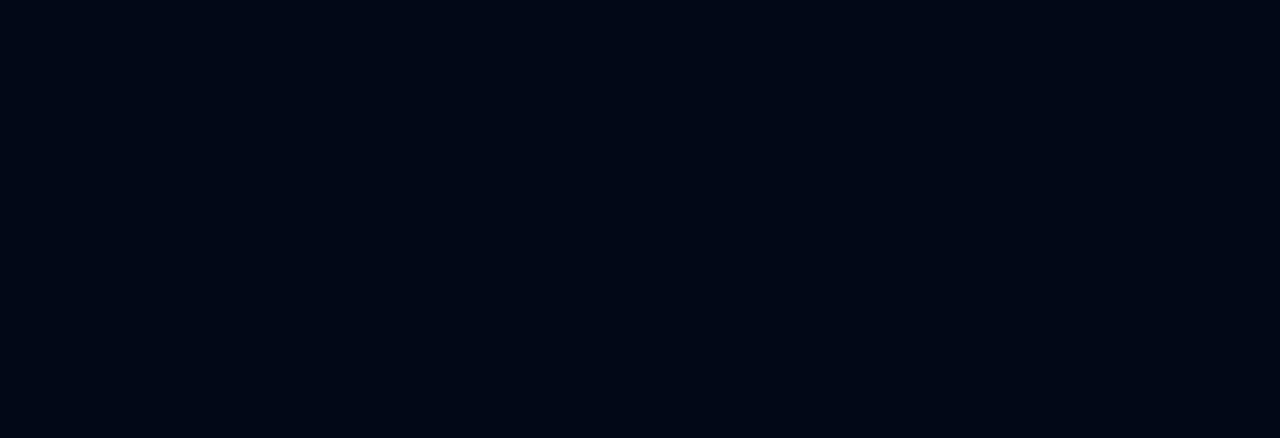
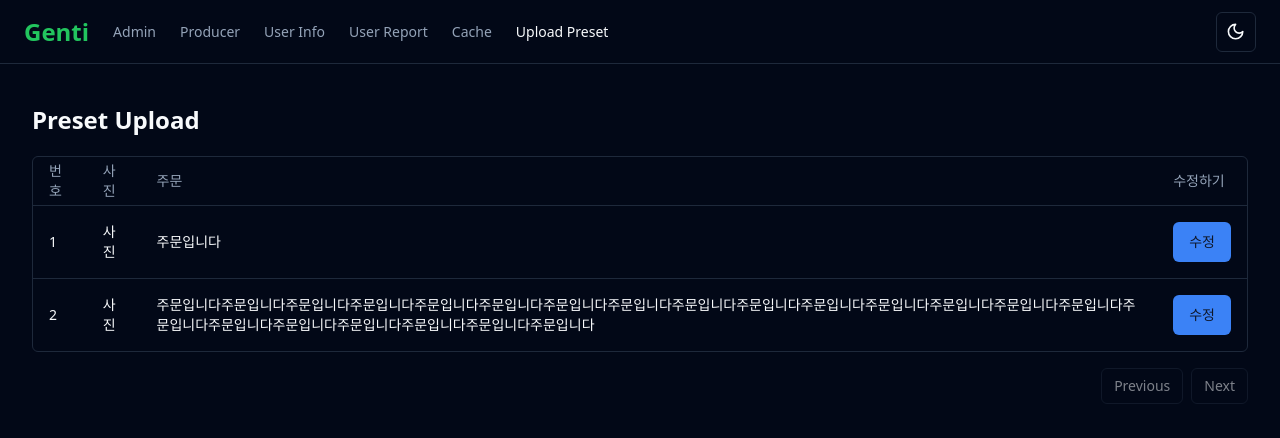
Before and after one commit to Genti2024/Genti-Admin, a React (Vite) app: page /upload/preset in a window 1280 px wide. Before the commit this address had no page. Shown: the top 438 px of the page. Built offline with nearby package versions, Linux system fonts and the light colour scheme.

Commit message:
mod:photo/order upload deleted,  preset upload껍데기  개발

```diff
--- a/src/components/Header.tsx
+++ b/src/components/Header.tsx
@@ -11,8 +11,7 @@ const headerConfig = [
   { to: '/user/info', label: 'User Info' },
   { to: '/user/report', label: 'User Report' },
   { to: '/cache', label: 'Cache' },
-  { to: '/upload/photo', label: 'Upload Photo' },
-  { to: '/upload/order', label: 'Upload Order&Photo' },
+  { to: '/upload/preset', label: 'Upload Preset' },
 ]
 const Header = () => {
   const location = useLocation().pathname
--- /dev/null
+++ b/src/components/preset-upload/columns.tsx
@@ -0,0 +1,19 @@
+import { ColumnDef } from '@tanstack/react-table'
+
+import { Button } from '@/components/ui/button'
+import { Preset } from '@/types/preset'
+
+export const presetUploadColumns: ColumnDef<Preset>[] = [
+  { accessorKey: 'id', header: '번호', minSize: 50, maxSize: 200, size: 100 },
+  { accessorKey: 'picture', header: '사진', minSize: 50, maxSize: 200, size: 100 },
+  { accessorKey: 'order', header: '주문', minSize: 50, maxSize: 200, size: 100 },
+  {
+    id: 'editOrder',
+    header: '수정하기',
+    cell: () => (
+      <Button variant="default" size="default" onClick={() => {}}>
+        수정
+      </Button>
+    ),
+  },
+]
--- /dev/null
+++ b/src/components/preset-upload/data-table.tsx
@@ -0,0 +1,70 @@
+import { ColumnDef, flexRender, getCoreRowModel, getPaginationRowModel, useReactTable } from '@tanstack/react-table'
+
+import { Button } from '@/components/ui/button'
+import { Table, TableBody, TableCell, TableHead, TableHeader, TableRow } from '@/components/ui/table'
+
+interface DataTableProps<TData, TValue> {
+  columns: ColumnDef<TData, TValue>[]
+  data: TData[]
+}
+
+export function DataTable<TData, TValue>({ columns, data }: DataTableProps<TData, TValue>) {
+  const table = useReactTable({
+    data,
+    columns,
+    getCoreRowModel: getCoreRowModel(),
+    getPaginationRowModel: getPaginationRowModel(),
+    defaultColumn: {
+      size: 50, //starting column size
+      minSize: 50, //enforced during column resizing
+      maxSize: 200, //enforced during column resizing
+    },
+  })
+
+  return (
+    <div>
+      <div className="border rounded-md">
+        <Table>
+          <TableHeader>
+            {table.getHeaderGroups().map(headerGroup => (
+              <TableRow key={headerGroup.id}>
+                {headerGroup.headers.map(header => {
+                  return (
+                    <TableHead key={header.id}>
+                      {header.isPlaceholder ? null : flexRender(header.column.columnDef.header, header.getContext())}
+                    </TableHead>
+                  )
+                })}
+              </TableRow>
+            ))}
+          </TableHeader>
+          <TableBody>
+            {table.getRowModel().rows?.length ? (
+              table.getRowModel().rows.map(row => (
+                <TableRow key={row.id} data-state={row.getIsSelected() && 'selected'}>
+                  {row.getVisibleCells().map(cell => (
+                    <TableCell key={cell.id}>{flexRender(cell.column.columnDef.cell, cell.getContext())}</TableCell>
+                  ))}
+                </TableRow>
+              ))
+            ) : (
+              <TableRow>
+                <TableCell colSpan={columns.length} className="h-24 text-center">
+                  No results.
+                </TableCell>
+              </TableRow>
+            )}
+          </TableBody>
+        </Table>
+      </div>
+      <div className="flex items-center justify-end py-4 space-x-2">
+        <Button variant="outline" size="sm" onClick={() => table.previousPage()} disabled={!table.getCanPreviousPage()}>
+          Previous
+        </Button>
+        <Button variant="outline" size="sm" onClick={() => table.nextPage()} disabled={!table.getCanNextPage()}>
+          Next
+        </Button>
+      </div>
+    </div>
+  )
+}
--- /dev/null
+++ b/src/lib/mocks/preset.ts
@@ -0,0 +1,11 @@
+import { Preset } from '@/types/preset'
+
+export const preset: Preset[] = [
+  { id: 1, picture: '사진', order: '주문입니다' },
+  {
+    id: 2,
+    picture: '사진',
+    order:
+      '주문입니다주문입니다주문입니다주문입니다주문입니다주문입니다주문입니다주문입니다주문입니다주문입니다주문입니다주문입니다주문입니다주문입니다주문입니다주문입니다주문입니다주문입니다주문입니다주문입니다주문입니다주문입니다',
+  },
+]
--- a/src/pages/OrderUploadPage.tsx
+++ /dev/null
@@ -1,5 +0,0 @@
-const OrderUploadPage = () => {
-  return <div>OrderUploadPage</div>
-}
-
-export default OrderUploadPage
--- a/src/pages/PhotoUploadPage.tsx
+++ /dev/null
@@ -1,5 +0,0 @@
-const PhotoUploadPage = () => {
-  return <div>PhotoUploadPage</div>
-}
-
-export default PhotoUploadPage
--- /dev/null
+++ b/src/pages/PresetUploadPage.tsx
@@ -0,0 +1,13 @@
+import { presetUploadColumns } from '@/components/preset-upload/columns'
+import { DataTable } from '@/components/preset-upload/data-table'
+import { preset } from '@/lib/mocks/preset'
+const PresetUploadPage = () => {
+  return (
+    <div className="container py-10 mx-auto">
+      <h1 className="mb-5 text-2xl font-semibold">Preset Upload</h1>
+      <DataTable columns={presetUploadColumns} data={preset} />
+    </div>
+  )
+}
+
+export default PresetUploadPage
--- a/src/router.tsx
+++ b/src/router.tsx
@@ -3,8 +3,7 @@ import { RouteObject } from 'react-router-dom'
 import AdminOrderPage from '@/pages/AdminOrderPage'
 import CacheOutPage from '@/pages/CacheOutPage'
 import MainLayout from '@/pages/MainLayout'
-import OrderUploadPage from '@/pages/OrderUploadPage'
-import PhotoUploadPage from '@/pages/PhotoUploadPage'
+import PresetUploadPage from '@/pages/PresetUploadPage'
 import ProducerOrderPage from '@/pages/ProducerOrderPage'
 import UserInfoPage from '@/pages/UserInfoPage'
 import UserReportPage from '@/pages/UserReportPage'
@@ -19,8 +18,7 @@ const routes: RouteObject[] = [
       { path: 'user/info', element: <UserInfoPage /> },
       { path: 'user/report', element: <UserReportPage /> },
       { path: 'cache', element: <CacheOutPage /> },
-      { path: 'upload/photo', element: <PhotoUploadPage /> },
-      { path: 'upload/order', element: <OrderUploadPage /> },
+      { path: 'upload/preset', element: <PresetUploadPage /> },
     ],
   },
 ]
--- /dev/null
+++ b/src/types/preset.ts
@@ -0,0 +1,5 @@
+export type Preset = {
+  id: number
+  picture: string
+  order: string
+}
```
Also changed, not shown: src/components/preset-upload/upload.tsx (added).
